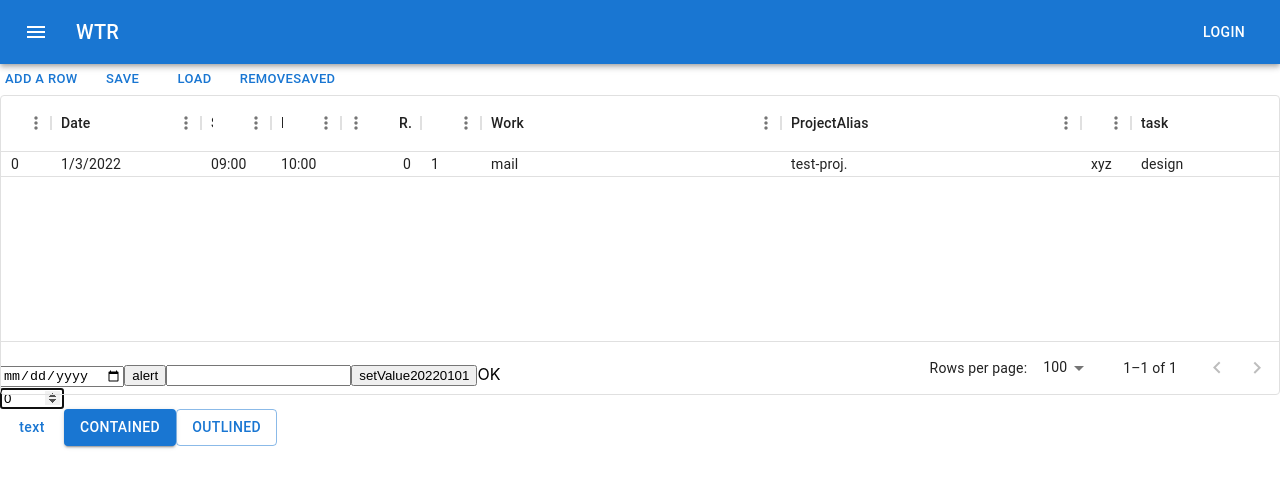
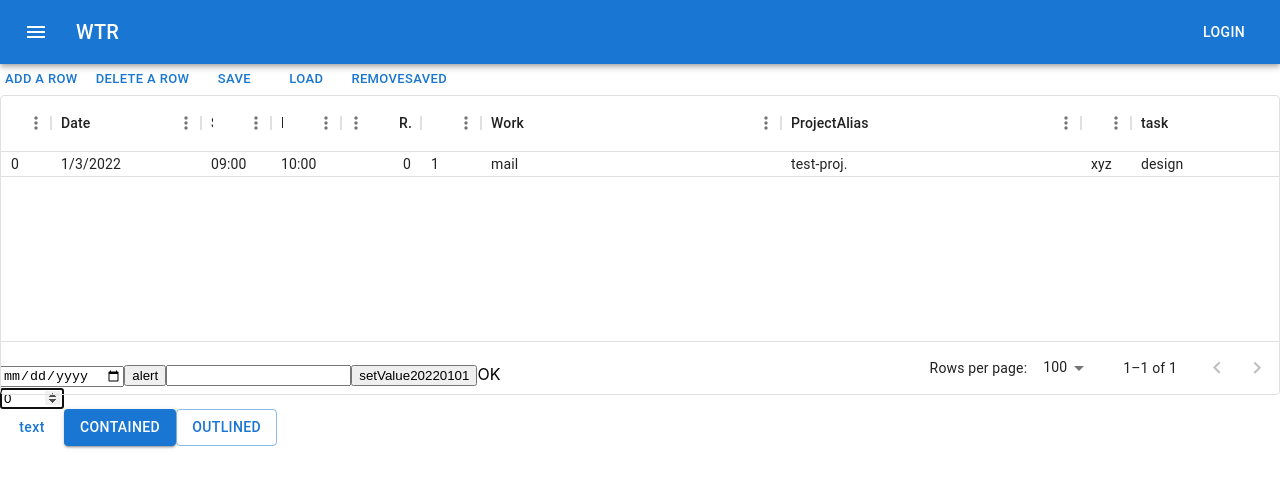
Before and after one commit to marzg510/wtr, a React (Create React App) app: page / in a window 1280 px wide. Shown: the top 488 px of the page. Built offline with nearby package versions, Linux system fonts and the light colour scheme.

Commit message:
行削除機能をメニューに追加

```diff
--- a/src/App.tsx
+++ b/src/App.tsx
@@ -5,8 +5,6 @@ import { Box, Button, Drawer, Link, List, Stack, TextField } from '@mui/material
 import styled from '@emotion/styled';
 import { DataGrid, GridColDef, GridColTypeDef, GridRenderEditCellParams, GridRowId, GridRowsProp, GridValueGetterParams, GRID_DATE_COL_DEF, useGridApiContext } from '@mui/x-data-grid';
 import Header from './Header';
-import ja from 'date-fns/locale/ja'
-import locale from 'date-fns/locale/ja'
 import { addHours } from 'date-fns';
 import { timeColumnType } from './DateEditor';
 
@@ -104,11 +102,6 @@ function App() {
     { name: "item 3", done: false }
   ]);
   const [numValue, setNumValue] = useState<number>(0.0);
-  // const [isSidebarOpen, setSidebarOpen] = useState(false);
-  // const toggleSidebarOpen=() => {
-  //   setSidebarOpen(!isSidebarOpen)
-  // }
-  const [datePickerDate, setDatePickerDate] = useState<Date | null>(new Date());
   const handleAddRow = () => {
     setRows((prevRows) => {
       console.log("handleAddRow prevrows",prevRows);
@@ -133,23 +126,18 @@ function App() {
   return (
     <div>
       <Header/>
-      {/* <div>
-      <Button onClick={toggleSidebarOpen}>hoge</Button>
-      <Drawer className='Sidebar' anchor='left' open={isSidebarOpen} onClose={toggleSidebarOpen}
-              variant="temporary"
-              // variant="permanent"
-      >
-        <List>
-          <p>hello</p>
-          <p>hello2</p>
-          <Link href="#" underline="hover">link hello</Link>
-        </List>
-      </Drawer>
-      </div> */}
       <div style={{ height: 300, width: '100%'}}>
         <Stack direction="row" spacing={1}>
           <Button size="small" onClick={handleAddRow}>
             Add a row
+          </Button>
+          <Button size="small" onClick={() => {
+            setRows((prevRows) => {
+              if ( selectedRowId.size !== 1) return [ ...prevRows ];
+              return prevRows.filter((row)=> !selectedRowId.has(row.id))
+            });
+          }}>
+            Delete a row
           </Button>
           <Button size="small" onClick={()=> {
             localStorage.setItem(LocalStorageKeys.WORKS_KEY, JSON.stringify(rows));
@@ -222,21 +210,6 @@ function App() {
           // }}
           />
       </div>
-      {/* <div>
-        <LocalizationProvider dateAdapter={AdapterDateFns} adapterLocale={ja}>
-          <Box p={2}>
-            <DatePicker
-              label="DatePicker"
-              value={datePickerDate}
-              onChange={(newValue : Date | null)=>{
-                console.log("datepicker onchange newvalue",newValue);
-                setDatePickerDate(newValue);
-              }}
-              // renderInput={(params) => <TextField {...params}
-              />
-          </Box>
-        </LocalizationProvider>
-      </div> */}
       <div>
         <input type="date"
           // className={textEditorClassname}
```
